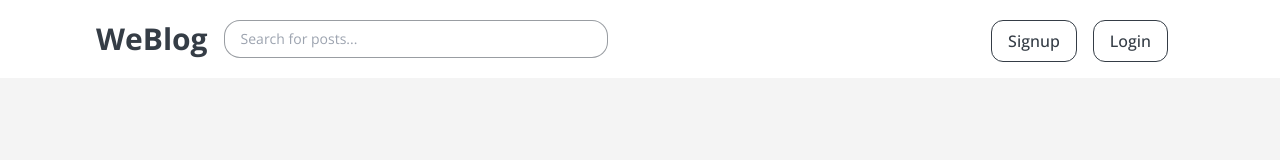
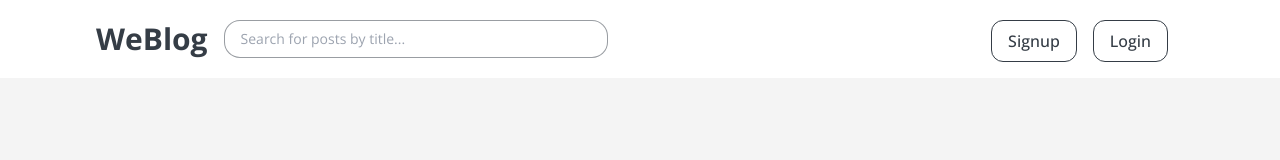
Before and after one commit to RealTonyBlaq/WeBlog, a React (Vite) app in the folder frontend/: page / in a window 1280 px wide. Shown: the top 160 px of the page. Built offline with nearby package versions, Linux system fonts and the light colour scheme; no server answers.

Commit message:
onsubmit event now triggers a get to the search route

```diff
--- a/frontend/src/ui/search-bar.jsx
+++ b/frontend/src/ui/search-bar.jsx
@@ -1,14 +1,29 @@
+import { useState } from "react";
+import { useNavigate } from "react-router-dom";
+
 export default function SearchBar() {
+  const [search, setSearch] = useState("");
+  const navigate = useNavigate();
+
+  const handleChange = (e) => setSearch(e.target.value);
+
+  const handleSubmit = (e) => {
+    e.preventDefault()
+    navigate(`/search?q=${search}`);
+  }
   return (
-    <form action="" className="relative w-full">
+    <form className="relative w-full">
       <input
         id="search"
         name="search"
         type="text"
-        placeholder="Search for posts..."
+        value={search}
+        onChange={handleChange}
+        placeholder="Search for posts by title..."
         className="w-full px-4 py-2 text-sm outline-none rounded-xl sm:rounded-2xl dark:bg-dark-navy-blue/50 dark:text-white border sm:border border-arsenic/50 dark:border-white/50"
       />
       <button
+        onClick={handleSubmit}
         aria-label="search button"
         type="submit"
         className="absolute top-1 sm:top-0 right-0 py-2 pr-4 text-lg text-arsenic dark:text-white"
```
